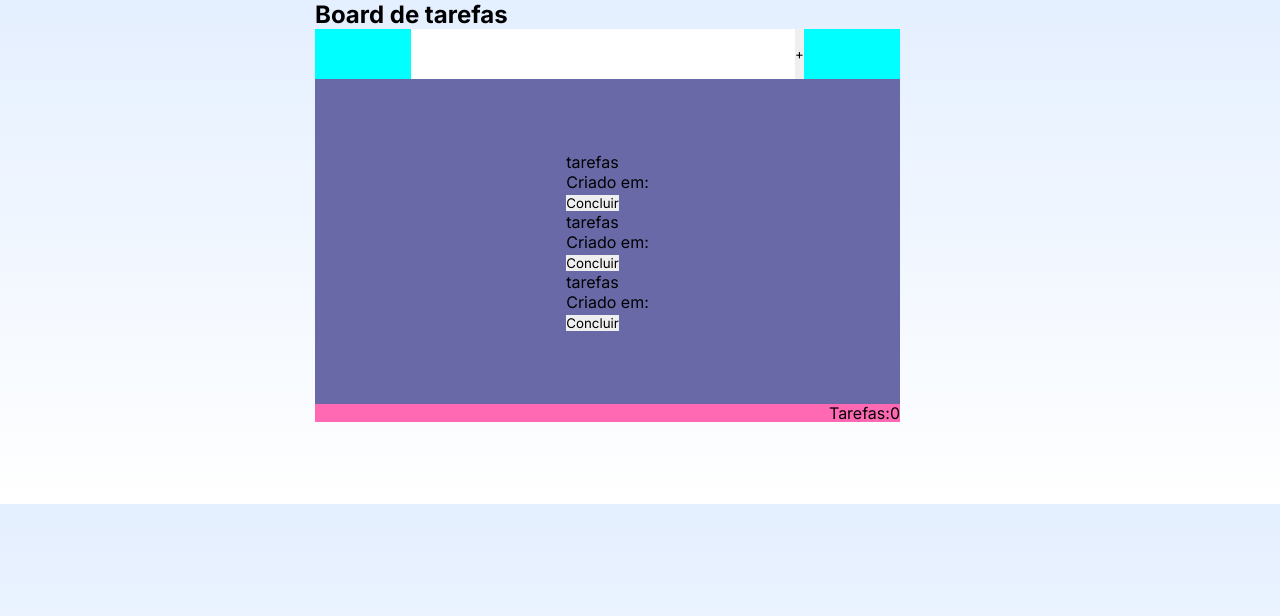
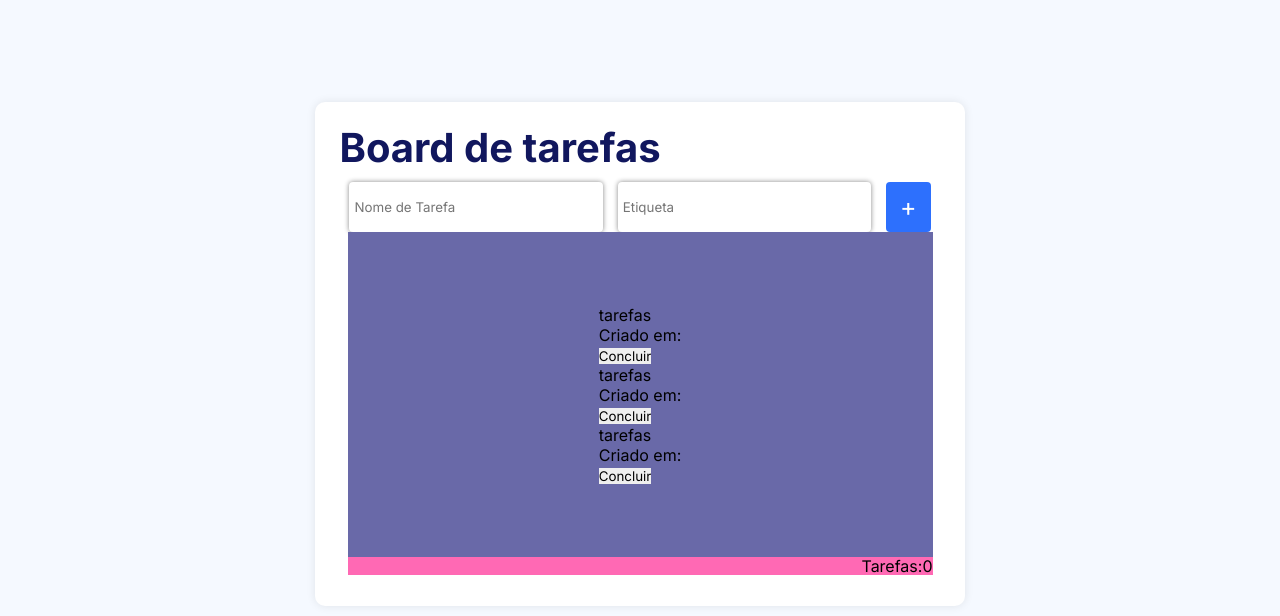
Before and after one commit to guilhermeweb3225/Board-de-Tarefas, a plain HTML site: page index.html in a window 1280 px wide. Drawn offline with Linux system fonts and the light colour scheme; a web font is replaced by a local one.

Commit message:
adicionando estilizaçao no documento

```diff
--- a/index.html
+++ b/index.html
@@ -11,10 +11,11 @@
 <body>
     <section id="box-1">
         <h1  id="board">Board de tarefas</h1>
+
         <div id="box-2">
-            <input type="text" name="" id="">
-            <input type="text" name="" id="">
-            <button type="submit">+</button>
+            <input type="text" name="Tarefas" id="input-1"placeholder="Nome de Tarefa">
+            <input type="text" name="Etiqueta" id="input-2"placeholder="Etiqueta">
+            <button type="submit"id="adicionar">+</button>
         </div>
         <div id="box-3">
             <div class="dv-exterior">
--- a/style.css
+++ b/style.css
@@ -9,20 +9,66 @@
 body{
     display: flex;
     justify-content: center;
-    align-items: center;
-    background: linear-gradient(#e4efff,#ffffff);
+    background: #F5F9FF;
 }
 #box-1{
     width: 650px;
     height: 504px;
+    margin-top: 8%;
+    display: flex;
+    align-items: center;
+    justify-content: center;
+    flex-direction: column;
+    background-color: #ffffff;
+    border-radius: 10px;
+    box-shadow: 0 0 10px #00000017;
+
+    &>h1{
+        font-size: 40px;
+        color: #11175E;
+        text-align: left;
+        position:relative;
+        left: -140px;
+        top: -10px;
+    }
 
     & > #box-2{
         display: flex;
         justify-content: center;
         width: 90%;
         height: 50px;
-        background-color: aqua;
+        background-color: rgb(255, 255, 255);
+        gap: 15px;
 
+        & > #input-1{
+            width: 43.3%;
+            border-radius: 4px;
+            padding: 0 5px;
+            box-shadow: 0 0 5px #0000007a;
+            outline: none;
+}
+
+        & > #input-2{
+            width: 43.3%;
+            border-radius: 4px;
+            padding: 0 5px;
+            box-shadow: 0 0 5px #0000007a;
+            outline: none;
+}
+
+        & > #adicionar{
+            width: 7.6%;
+            border-radius: 4px;
+            font-size:25px;
+            cursor: pointer;
+            background: #2D70FD;
+            color: white;
+            transition:  200ms;
+}
+
+        & > #adicionar:hover{
+            background: #294890;
+        }
     }
 
     & > #box-3{
```
